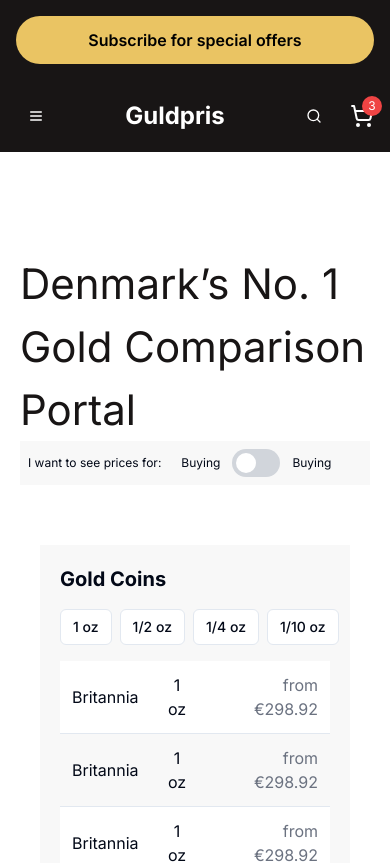
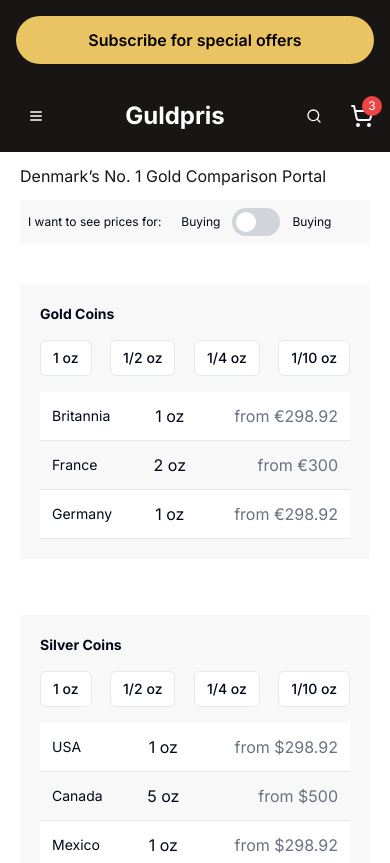
Before and after one commit to Nessrine88/guld-pris, a Next.js app: page / in a window 390 px wide. Shown: the top 863 px of the page. Built offline with nearby package versions, Linux system fonts and the light colour scheme.

Commit message:
fix the mobile layout

```diff
--- a/src/app/components/Footer.tsx
+++ b/src/app/components/Footer.tsx
@@ -47,7 +47,7 @@ const Footer = () => {
           </div>
 
           {/* Right Column - Links Grid */}
-          <div className="flex-1">
+          <div className="flex-1 max-w-[50%] overflow-hidden">
             {/* Top Grid */}
             <div className="grid grid-cols-1 md:grid-cols-3 gap-8 md:gap-12 mb-12">
               <div>
@@ -85,7 +85,7 @@ const Footer = () => {
             </div>
 
             {/* Bottom Grid */}
-            <div className="grid grid-cols-1 md:grid-cols-3 gap-8 py-8 border-t border-gray-800">
+            <div className="grid grid-cols-1 md:grid-cols-3 gap-8 py-8 border-t border-gray-800  ">
               <div>
                 <h5 className="font-semibold mb-4">Top Gold Coins</h5>
                 <ul className="space-y-2 text-[#DED9D6]">
--- a/src/app/components/GoldForBeginner.tsx
+++ b/src/app/components/GoldForBeginner.tsx
@@ -5,8 +5,8 @@ export default function GoldForBeginner() {
   return (
     <div>
      {/* Gold For Beginners Section */}
-     <section className="py-16 bg-gray-50  mx-auto">
-          <div className="bg-[#181515] rounded-2xl w-full container">
+     <section className="mb-10 mx-5">
+          <div className="bg-[#181515] rounded-2xl w-full ">
             <div className="grid md:grid-cols-2 gap-8 p-8 items-center">
               <div>
                 <h2 className="text-3xl font-bold text-white mb-6">Gold For Beginners</h2>
--- a/src/app/components/Hero.tsx
+++ b/src/app/components/Hero.tsx
@@ -11,16 +11,23 @@ import GoldForBeginner from './GoldForBeginner';
 import Footer from './Footer';
 
 const Hero = () => {
+  const countriesSet1 = ["Britannia", "France", "Germany"];
+const valuesSet1 = ["1 oz", "2 oz"];
+const pricesSet1 = ["€298.92", "€300"];
+
+const countriesSet2 = ["USA", "Canada", "Mexico"];
+const valuesSet2 = ["1 oz", "5 oz"];
+const pricesSet2 = ["$298.92", "$500"];
   return (
     <div className="min-h-screen">
       {/* Top Bar */}
       <Navbar />
 
       {/* Hero Section */}
-      <div className="flex container mx-auto p-0">
+      <div className="flex  mx-5 ">
         <Sidebar />
-        <div className="flex-1 p-5">
-          <h1 className="mt-20 font-inter text-[#181515] font-600 text-[42px] flex flex-wrap">
+        <div className="flex-1 ">
+          <h1 className="md:mt-20 my-3  font-inter text-[#181515] font-600 md:text-[42px] text-xlvflex flex-wrap">
             Denmark’s No. 1 Gold Comparison Portal
           </h1>
           <div className="flex items-center bg-[#F8F8F8] p-2 space-x-5  w-full">
@@ -28,23 +35,25 @@ const Hero = () => {
             <div className="flex items-center space-x-3">
               <p className="text-[12px]">Buying</p>
               <label
-                htmlFor="AcceptConditions"
-                className="relative inline-block h-7 w-12 cursor-pointer rounded-full bg-gray-300 transition [-webkit-tap-highlight-color:_transparent] peer-checked:bg-[#EAC463]"
-              >
-                <input type="checkbox" id="AcceptConditions" className="peer sr-only" />
-                <span className="absolute inset-y-0 start-0 m-1 size-5 rounded-full bg-white transition-all peer-checked:start-5"></span>
-              </label>
+                  htmlFor="AcceptConditions"
+                  className="relative inline-block h-7 w-12 cursor-pointer rounded-full bg-gray-300 transition [-webkit-tap-highlight-color:_transparent] peer-checked:bg-[#EAC463]"
+                >
+                  <input type="checkbox" id="AcceptConditions" className="peer sr-only" />
+                  <span className="absolute inset-y-0 left-0 m-1 w-5 h-5 rounded-full bg-white transition-all peer-checked:left-5"></span>
+                </label>
+
               <p className="text-[12px]">Buying</p>
             </div>
           </div>
 
           {/* Price Tables */}
           <div className="w-full  md:px-0 py-10">
-          <div className="grid grid-cols-1 p-5 md:grid-cols-1 lg:grid-cols-2  gap-14">
-              <PriceTable />
-              <PriceTable />
-              <PriceTable />
-              <PriceTable />
+          <div className="grid grid-cols-1 md:grid-cols-1 lg:grid-cols-2  gap-14">
+          <PriceTable title="Gold Coins" countries={countriesSet1} values={valuesSet1} prices={pricesSet1} />
+          <PriceTable title="Silver Coins" countries={countriesSet2} values={valuesSet2} prices={pricesSet2} />
+          <PriceTable title="Bars" countries={countriesSet1} values={valuesSet1} prices={pricesSet1} />
+          <PriceTable title="Popular Coins and Bars" countries={countriesSet2} values={valuesSet2} prices={pricesSet2} />
+
             </div>
           </div>
 
--- a/src/app/components/Navbar.tsx
+++ b/src/app/components/Navbar.tsx
@@ -80,7 +80,7 @@ const Navbar = () => {
       <div className='hidden md:block'>
         <div className="border-b bg-[#181515] text-white py-4">
           <div className="container mx-auto px-4 py-2 flex flex-col md:flex-row justify-between items-center">
-            <div className="flex flex-wrap md:flex-nowrap space-x-5 mb-4 md:mb-0">
+            <div className="flex flex-wrap md:flex-nowrap space-x-5 mb-4 md:mb-0  max-w-[30%] overflow-hidden">
               <div className="border-r pr-3 font-bold">
                 <p>Guld</p>
                 <p>Solv</p>
@@ -95,7 +95,7 @@ const Navbar = () => {
             <div className="text-center mb-4 md:mb-0">
               <Link href="#" className="font-bold text-[25px]">Guldpris</Link>
             </div>
-            <div className="flex space-x-4">
+            <div className="flex space-x-4 ">
               <Button variant="ghost" size="sm" className="gap-2">
                 <Calculator className="h-4 w-4" />
                 Calculator
--- a/src/app/components/PriceDynamics.tsx
+++ b/src/app/components/PriceDynamics.tsx
@@ -36,7 +36,7 @@ export default function PriceDynamics() {
   }).join(' ')
 
   return (
-    <div className='bg-black py-10 container mx-auto rounded-xl my-28'>
+    <div className='bg-black p-10  mx-5 rounded-xl my-10'>
         <h2 className='text-white'>Price Dynamics</h2>
     <div className="bg-white rounded-lg p-6 container mx-auto my-3">
       <div className="flex justify-between items-center mb-6">
--- a/src/app/components/PriceTable.tsx
+++ b/src/app/components/PriceTable.tsx
@@ -1,12 +1,12 @@
-import React from 'react'
-import { Button } from './ui/button'
+import React from 'react';
+import { Button } from './ui/button';
 
-const PriceTable = () => {
+const PriceTable = ({ title, countries, values, prices }:any) => {
   return (
-    <div className='w-full bg-[#F8F8F8] p-5 '>
+    <div className='w-full bg-[#F8F8F8] p-5'>
       <div>
-          <h2 className="text-xl font-bold mb-4 ">Gold Coins</h2>
-          <div className="flex gap-2 mb-4">
+        <h2 className="md:text-xl text-sm font-bold mb-4">{title}</h2>
+        <div className="flex gap-[2px] mb-4 justify-between">
           <Button variant="outline" size="sm">1 oz</Button>
           <Button variant="outline" size="sm">1/2 oz</Button>
           <Button variant="outline" size="sm">1/4 oz</Button>
@@ -14,24 +14,21 @@ const PriceTable = () => {
         </div>
         <table className="w-full">
           <tbody>
-  {Array(7).fill(null).map((_, i) => (
+            {countries.map((country:string, index:number) => (
               <tr
-      key={i}
-      className={`border-b ${
-        i % 2 === 0 ? 'bg-white' : 'bg-[#F8F8F8]'
-      }`}
+                key={index}
+                className={`border-b ${index % 2 === 0 ? 'bg-white' : 'bg-[#F8F8F8]'}`}
               >
-      <td className="p-3">Britannia</td>
-      <td className="p-3 text-center">1 oz</td>
-      <td className="p-3 text-right text-gray-500">from €298.92</td>
+                <td className="p-3 text-sm md:text-lg">{country}</td>
+                <td className="p-3 text-center">{values[index % values.length]}</td>
+                <td className="p-3 text-right text-gray-500">from {prices[index % prices.length]}</td>
               </tr>
             ))}
           </tbody>
-
         </table>
       </div>
     </div>
-  )
-}
+  );
+};
 
-export default PriceTable
+export default PriceTable;
--- a/src/app/components/ShopByCategory.tsx
+++ b/src/app/components/ShopByCategory.tsx
@@ -7,7 +7,7 @@ import { ArrowRight,Calculator, Coins, Square } from 'lucide-react'
 
 export default function ShopByCategory() {
   return (
-    <div className='container mx-auto'>
+    <div className=' mx-5'>
       {/* Shop By Category Section */}
       <div className="">
         <div className=" mx-auto text-center mb-16">
```
Lines whose indentation alone changed are shown as unchanged.
